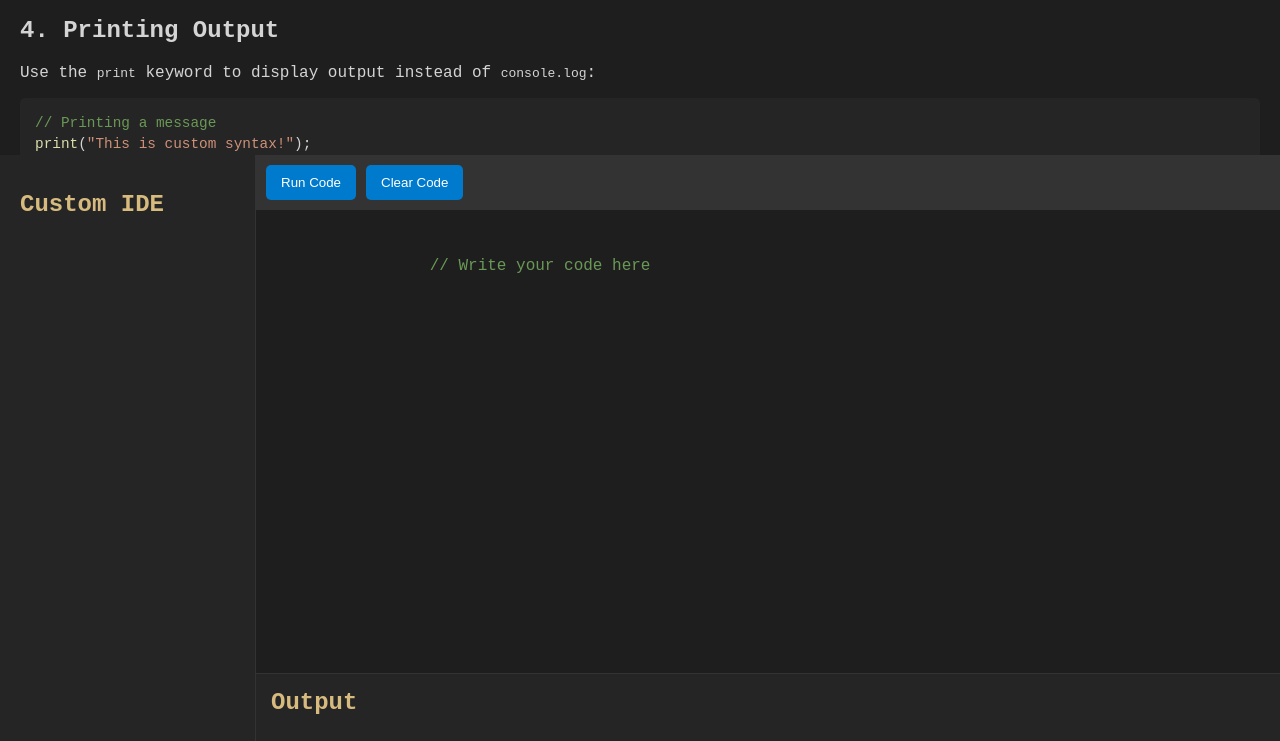
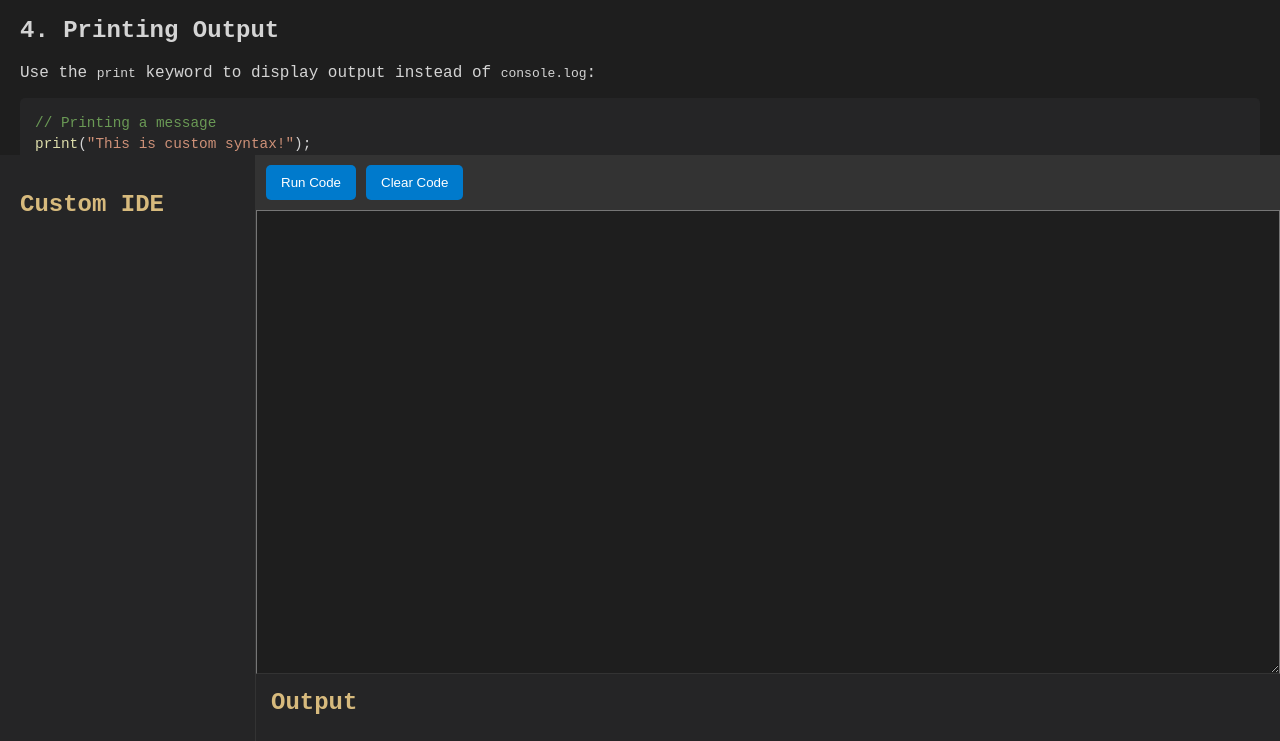
Before and after one commit to Gulshan-nagar/JScript, a plain HTML site: page index.html in a window 1280 px wide. Shown: the part 859-1600 px from the top of the page. Drawn offline with Linux system fonts and the light colour scheme.

Commit message:
html updated

```diff
--- a/index.html
+++ b/index.html
@@ -74,9 +74,9 @@
                 <button id="clear-button">Clear Code</button>
             </div>
 
-            <div id="editor" contenteditable="true" spellcheck="false">
-                <span>// Write your code here</span>
-            </div>
+            <textarea id="editor" contenteditable="true" spellcheck="false" placeholder="// Write your code here">
+
+            </textarea>
 
             <div id="console">
                 <h2>Output</h2>
```
